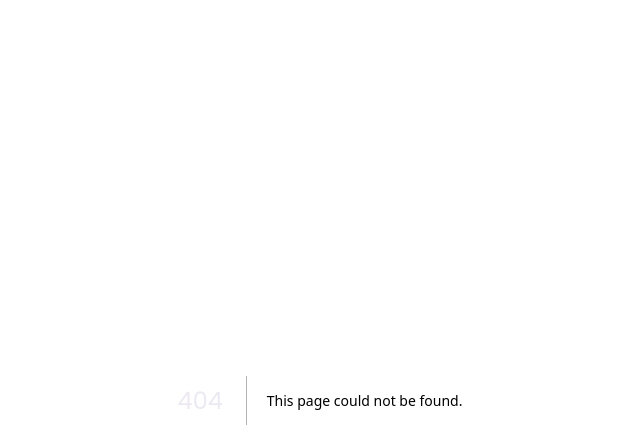
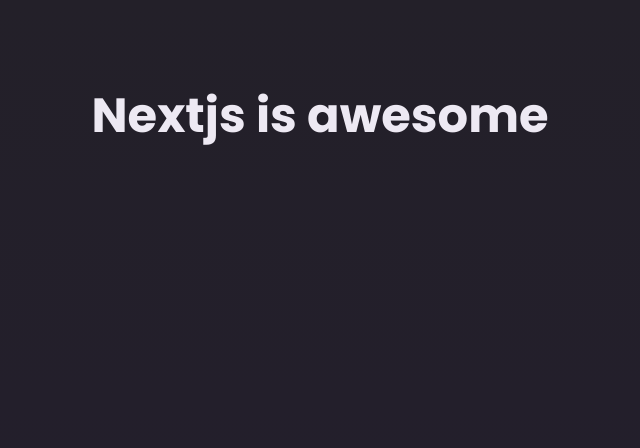
Before and after one commit to KariimAlii/Nextjs-Demo, a Next.js app: page /awesome in a window 1280 px wide. Before the commit this address had no page. Shown: the top 448 px of the page, without its empty margins (320-960 px from the left). Built offline with nearby package versions, Linux system fonts and the light colour scheme.

Commit message:
Added a page with route

```diff
--- /dev/null
+++ b/src/app/awesome/page.js
@@ -0,0 +1,7 @@
+export default function AwesomePage() {
+    return (
+        <main>
+            <h1>Nextjs is awesome</h1>
+        </main>
+    )
+}
```
